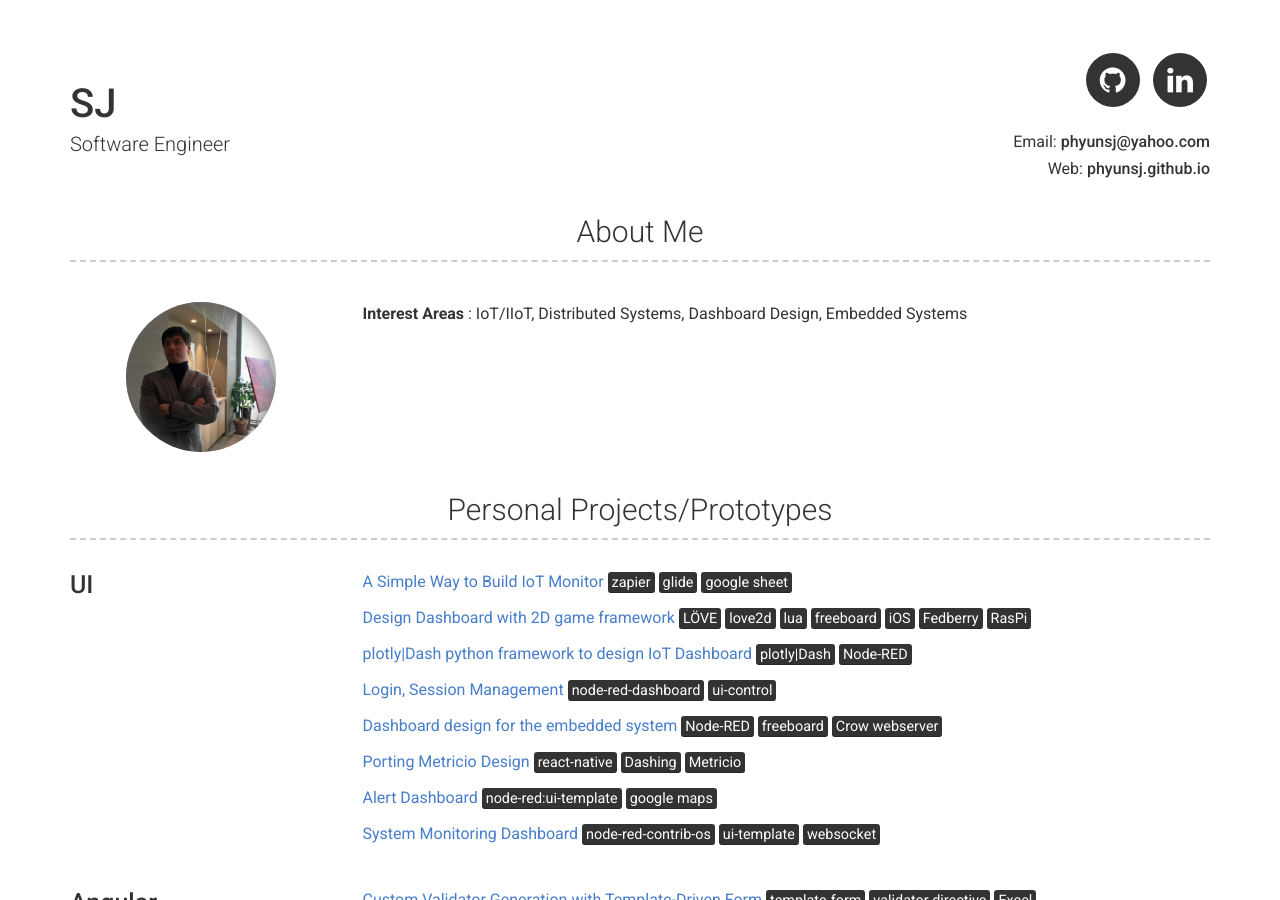
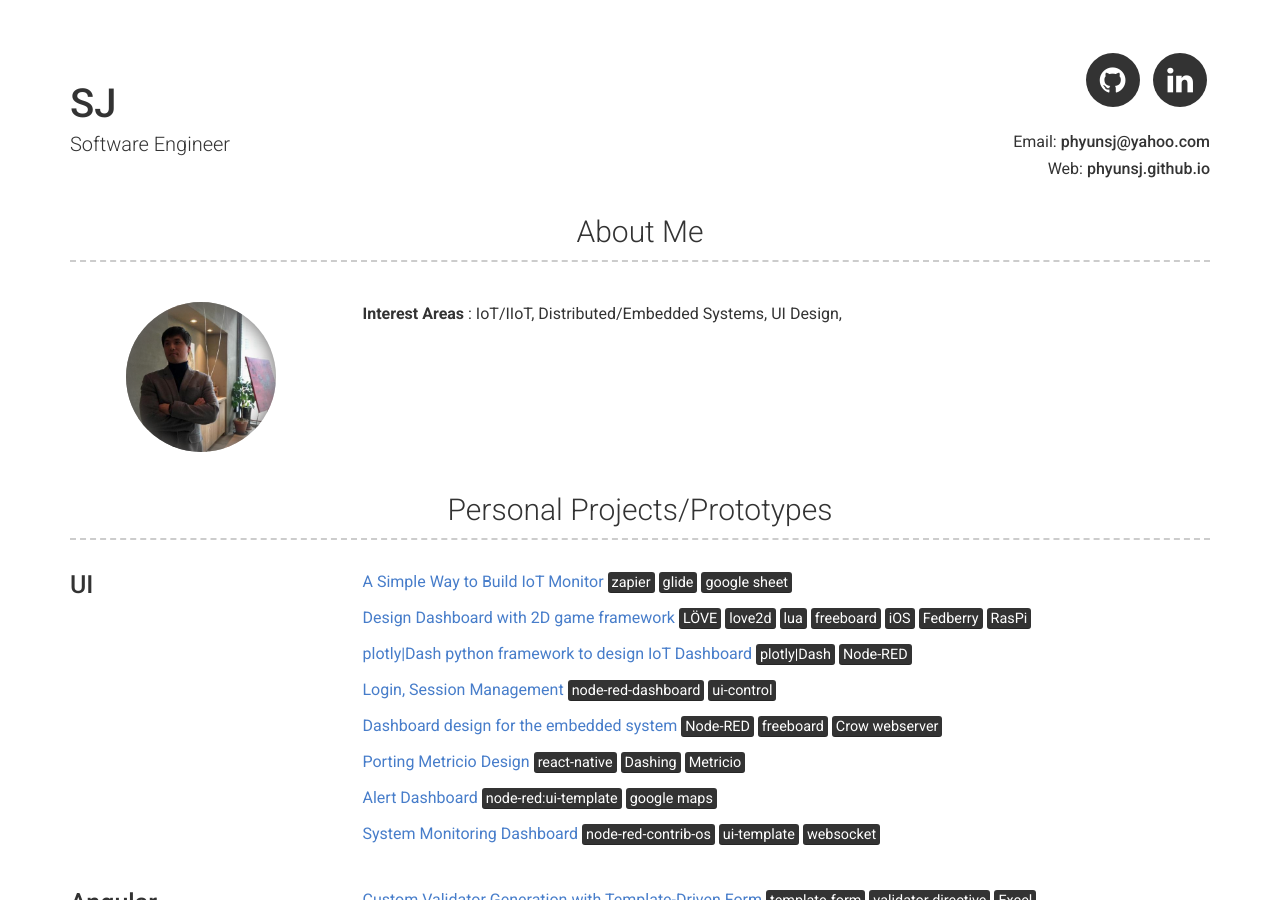
Before and after one commit to phyunsj/phyunsj.github.io, a Jekyll site: the page built from index.md, in a window 1280 px wide and 900 px high. Built offline with Jekyll 4.4.1, drawn with Linux system fonts in a browser that asks for light colours.

Commit message:
Update _config.yml

```diff
--- a/_config.yml
+++ b/_config.yml
@@ -18,7 +18,7 @@ linkedin_username: phyunsj
 about_profile_image: images/sj_profile.jpg
 about_content: | # this will include new lines to allow paragraphs
 
-  **Interest Areas** : IoT/IIoT, Distributed Systems, Dashboard Design, Embedded Systems
+  **Interest Areas** : IoT/IIoT, Distributed/Embedded Systems, UI Design,
 
 # Projects Section
 # projects_title: Projects/Prototypes
```
